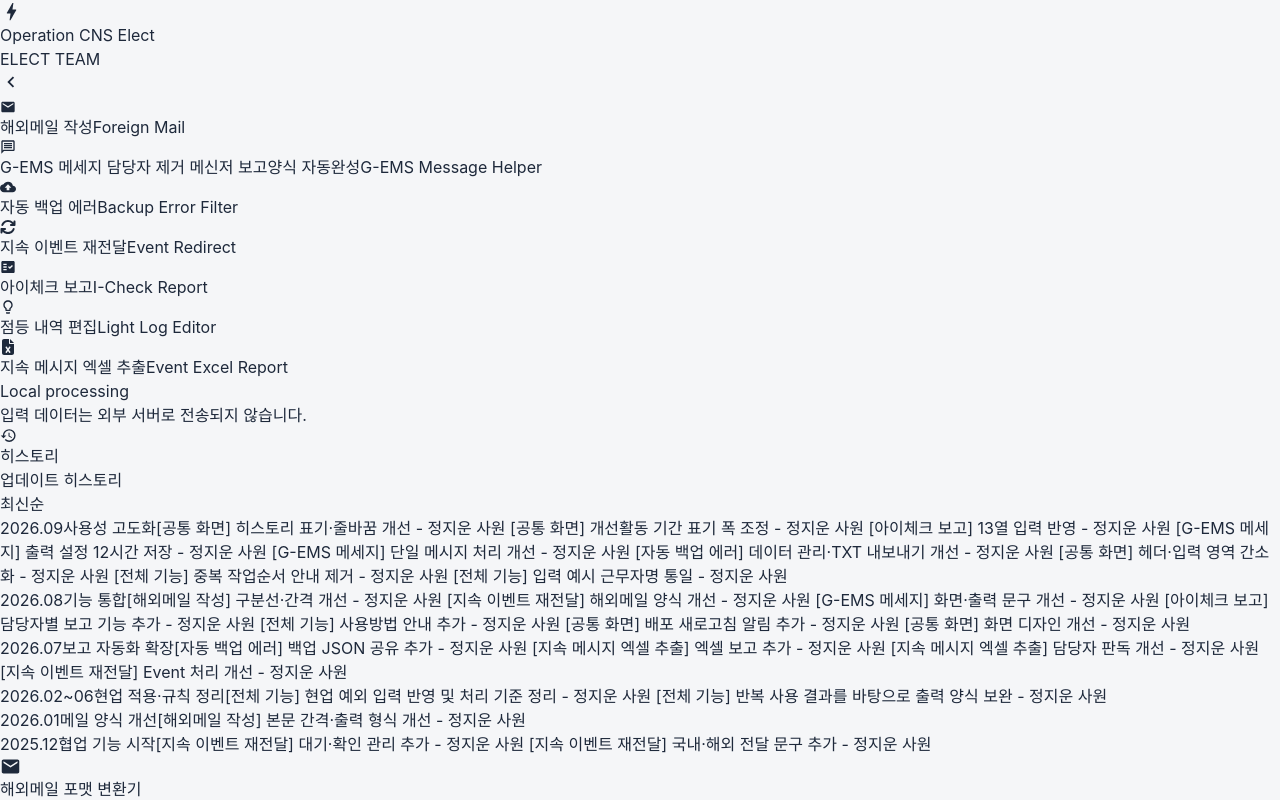
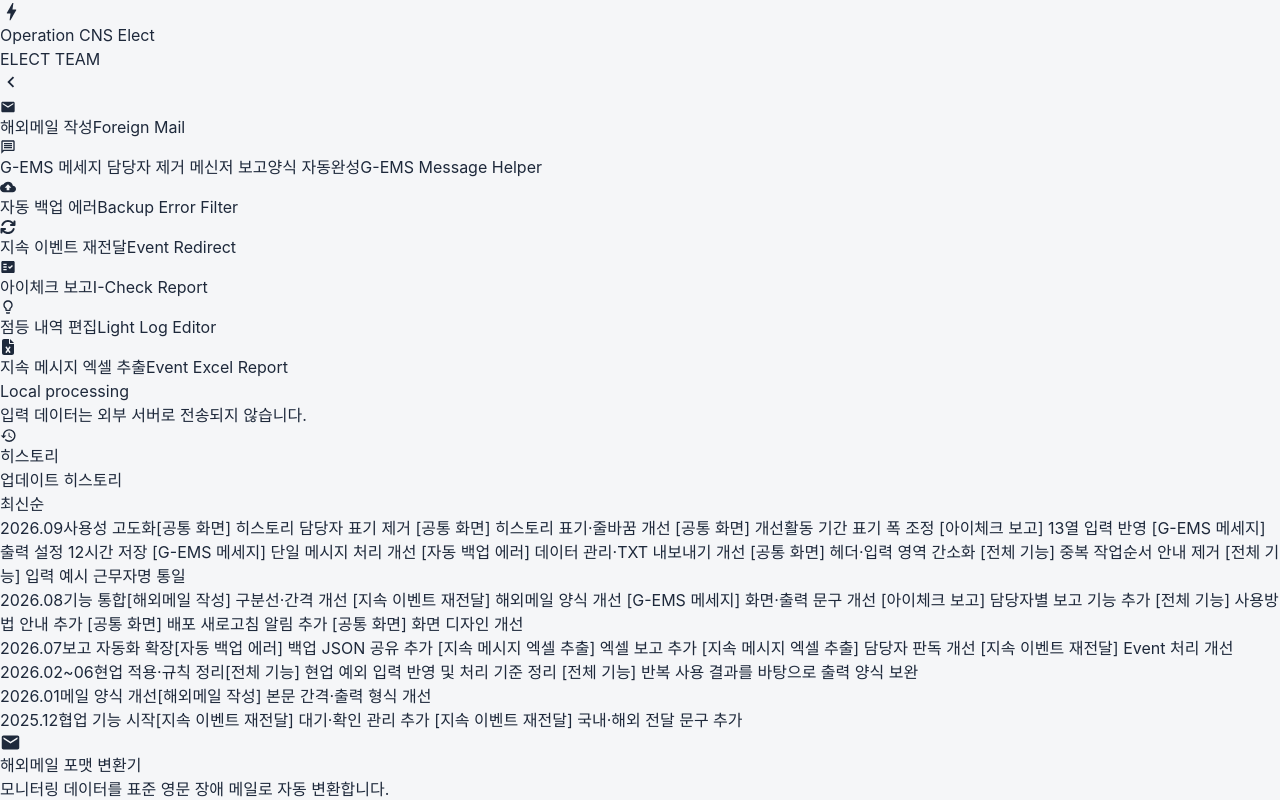
Before and after one commit to chipmunk-dev/Operation-entec, a React (Vite) app: page /foreign-mail in a window 1280 px wide. Shown: the top 800 px of the page. Built offline with nearby package versions, Linux system fonts and the light colour scheme.

Commit message:
style: remove assignee names from history

```diff
--- a/src/components/Navbar.jsx
+++ b/src/components/Navbar.jsx
@@ -62,51 +62,52 @@
   {
     date: '2026.09',
     title: '사용성 고도화',
-    detail: `[공통 화면] 히스토리 표기·줄바꿈 개선 - 정지운 사원
-[공통 화면] 개선활동 기간 표기 폭 조정 - 정지운 사원
-[아이체크 보고] 13열 입력 반영 - 정지운 사원
-[G-EMS 메세지] 출력 설정 12시간 저장 - 정지운 사원
-[G-EMS 메세지] 단일 메시지 처리 개선 - 정지운 사원
-[자동 백업 에러] 데이터 관리·TXT 내보내기 개선 - 정지운 사원
-[공통 화면] 헤더·입력 영역 간소화 - 정지운 사원
-[전체 기능] 중복 작업순서 안내 제거 - 정지운 사원
-[전체 기능] 입력 예시 근무자명 통일 - 정지운 사원`,
+    detail: `[공통 화면] 히스토리 담당자 표기 제거
+[공통 화면] 히스토리 표기·줄바꿈 개선
+[공통 화면] 개선활동 기간 표기 폭 조정
+[아이체크 보고] 13열 입력 반영
+[G-EMS 메세지] 출력 설정 12시간 저장
+[G-EMS 메세지] 단일 메시지 처리 개선
+[자동 백업 에러] 데이터 관리·TXT 내보내기 개선
+[공통 화면] 헤더·입력 영역 간소화
+[전체 기능] 중복 작업순서 안내 제거
+[전체 기능] 입력 예시 근무자명 통일`,
   },
   {
     date: '2026.08',
     title: '기능 통합',
-    detail: `[해외메일 작성] 구분선·간격 개선 - 정지운 사원
-[지속 이벤트 재전달] 해외메일 양식 개선 - 정지운 사원
-[G-EMS 메세지] 화면·출력 문구 개선 - 정지운 사원
-[아이체크 보고] 담당자별 보고 기능 추가 - 정지운 사원
-[전체 기능] 사용방법 안내 추가 - 정지운 사원
-[공통 화면] 배포 새로고침 알림 추가 - 정지운 사원
-[공통 화면] 화면 디자인 개선 - 정지운 사원`,
+    detail: `[해외메일 작성] 구분선·간격 개선
+[지속 이벤트 재전달] 해외메일 양식 개선
+[G-EMS 메세지] 화면·출력 문구 개선
+[아이체크 보고] 담당자별 보고 기능 추가
+[전체 기능] 사용방법 안내 추가
+[공통 화면] 배포 새로고침 알림 추가
+[공통 화면] 화면 디자인 개선`,
   },
   {
     date: '2026.07',
     title: '보고 자동화 확장',
-    detail: `[자동 백업 에러] 백업 JSON 공유 추가 - 정지운 사원
-[지속 메시지 엑셀 추출] 엑셀 보고 추가 - 정지운 사원
-[지속 메시지 엑셀 추출] 담당자 판독 개선 - 정지운 사원
-[지속 이벤트 재전달] Event 처리 개선 - 정지운 사원`,
+    detail: `[자동 백업 에러] 백업 JSON 공유 추가
+[지속 메시지 엑셀 추출] 엑셀 보고 추가
+[지속 메시지 엑셀 추출] 담당자 판독 개선
+[지속 이벤트 재전달] Event 처리 개선`,
   },
   {
     date: '2026.02~06',
     title: '현업 적용·규칙 정리',
-    detail: `[전체 기능] 현업 예외 입력 반영 및 처리 기준 정리 - 정지운 사원
-[전체 기능] 반복 사용 결과를 바탕으로 출력 양식 보완 - 정지운 사원`,
+    detail: `[전체 기능] 현업 예외 입력 반영 및 처리 기준 정리
+[전체 기능] 반복 사용 결과를 바탕으로 출력 양식 보완`,
   },
   {
     date: '2026.01',
     title: '메일 양식 개선',
-    detail: '[해외메일 작성] 본문 간격·출력 형식 개선 - 정지운 사원',
+    detail: '[해외메일 작성] 본문 간격·출력 형식 개선',
   },
   {
     date: '2025.12',
     title: '협업 기능 시작',
-    detail: `[지속 이벤트 재전달] 대기·확인 관리 추가 - 정지운 사원
-[지속 이벤트 재전달] 국내·해외 전달 문구 추가 - 정지운 사원`,
+    detail: `[지속 이벤트 재전달] 대기·확인 관리 추가
+[지속 이벤트 재전달] 국내·해외 전달 문구 추가`,
   },
 ];
 
```
